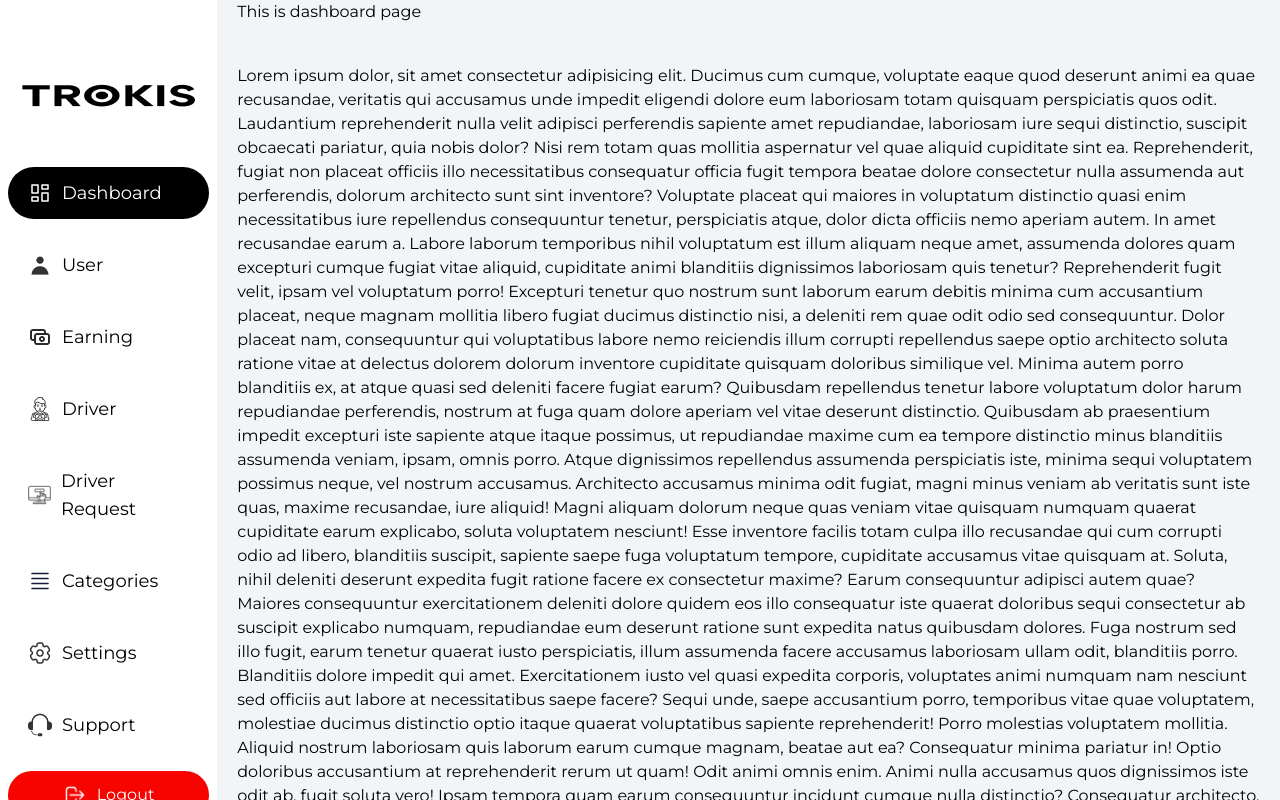
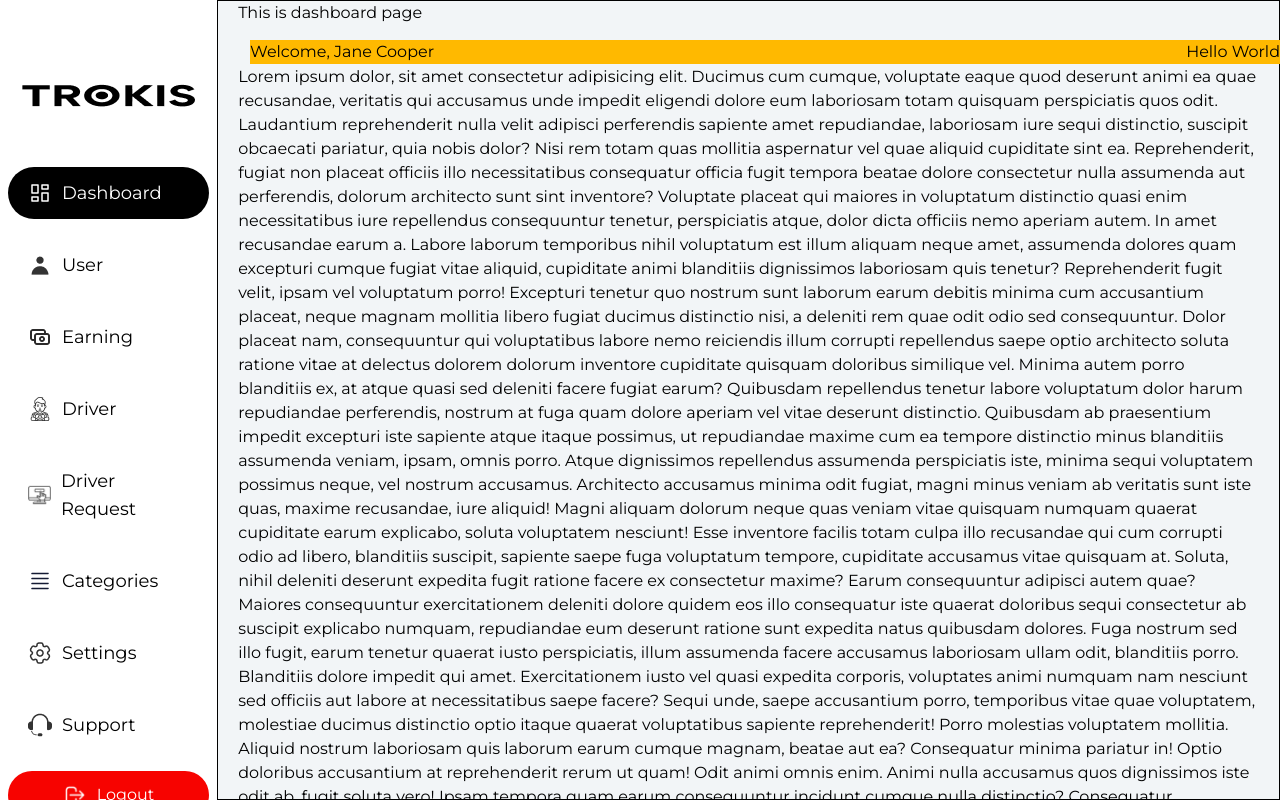
Before and after one commit to FaisalHasanEmon/trokis, a React (Vite) app: page / in a window 1280 px wide. Built offline with nearby package versions, Linux system fonts and the light colour scheme.

Commit message:
uptodated

```diff
--- /dev/null
+++ b/src/components/navbar/Navbar.jsx
@@ -0,0 +1,23 @@
+import React from "react";
+
+const Navbar = () => {
+  const user = {
+    name: "Jane Cooper",
+  };
+  return (
+    <nav className="fixed  mt-10 top-0 left-[250px] w-[calc(100%-250px)] mr-10">
+      <div className="flex justify-between items-center  bg-amber-400">
+        {/* Welcome Message */}
+        <div>
+          <h2>Welcome, {user?.name}</h2>
+        </div>
+        {/* Dropdown Option */}
+        <div>
+          <p>Hello World</p>
+        </div>
+      </div>
+    </nav>
+  );
+};
+
+export default Navbar;
--- a/src/layout/AdminLayout.jsx
+++ b/src/layout/AdminLayout.jsx
@@ -1,15 +1,17 @@
 import React from "react";
 import SideBar from "../components/sideBar/SideBar";
 import { Outlet } from "react-router-dom";
+import Navbar from "../components/navbar/Navbar";
 
 const AdminLayout = () => {
   return (
-    <main className=" w-full font-montserrat relative">
-      <section className="flex h-screen relative overflow-hidden w-full">
+    <main className=" w-full font-montserrat ">
+      <section className="flex h-screen overflow-hidden w-full">
         {/*1 left sidebar */}
         <SideBar></SideBar>
         {/* 2 right site content */}
-        <div className="w-full  px-5 overflow-y-scroll bg-[#F2F5F7]">
+        <div className="w-dvw px-5 overflow-y-scroll bg-[#F2F5F7] border relative">
+          <Navbar></Navbar>
           <Outlet></Outlet>
         </div>
       </section>
```
